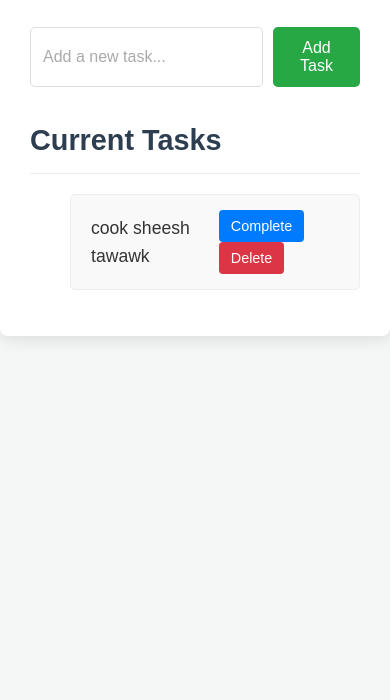
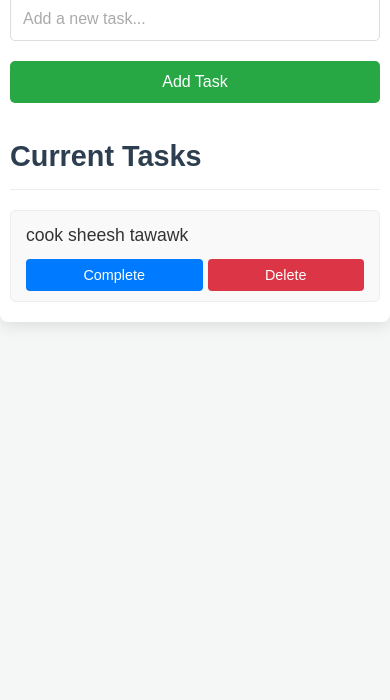
Before and after one commit to ayaibrahim199/frontend_task_manager_app, a plain HTML site: page index.html in a window 390 px wide. Shown: the part 144-844 px from the top of the page. Drawn offline with Linux system fonts and the light colour scheme; no server answers.

Commit message:
Apply full responsive design

```diff
--- a/index.html
+++ b/index.html
@@ -1,10 +1,14 @@
 <!DOCTYPE html>
 <html lang="en">
 <head>
+
     <meta charset="UTF-8">
+
     <meta name="viewport" content="width=device-width, initial-scale=1.0">
     <title>Task Manager App</title>
     <link rel="stylesheet" href="style.css">
+    <script defer src="script.js"></script>
+
 </head>
 <body>
     <div class="container">
--- a/style.css
+++ b/style.css
@@ -1,112 +1,110 @@
-/* Global Styles & Reset */
 body {
-    font-family: Arial, sans-serif; /* نوع الخط: خط Arial أو أي خط sans-serif تاني */
-    margin: 0;                      /* نشيل أي مسافات خارجية افتراضية من Body */
-    padding: 0;                     /* نشيل أي مسافات داخلية افتراضية من Body */
-    background-color: #f4f7f6;      /* لون خلفية فاتح عشان التطبيق يبان عليه */
-    color: #333;                    /* لون الخط الأساسي */
-    line-height: 1.6;               /* مسافة بين السطور عشان القراءة تبقى مريحة */
+    font-family: Arial, sans-serif;
+    margin: 0;
+    padding: 0;
+    background-color: #f4f7f6;
+    color: #333;
+    line-height: 1.6;
 }
 
 .container {
-    max-width: 600px; /* أقصى عرض للكونتينر بتاعنا، عشان ميكبرش أوي على الشاشات الكبيرة */
-    margin: 20px auto; /* مسافة 20px من فوق وتحت، و "auto" عشان يسنتِر الكونتينر في نص الشاشة أفقيًا */
-    background-color: #ffffff; /* خلفية بيضا للكونتينر بتاع التطبيق */
-    padding: 30px; /* مسافة داخلية (حشوة) حوالين المحتوى جوه الكونتينر */
-    border-radius: 8px; /* حواف دائرية خفيفة للكونتينر عشان شكله يبقى أحلى */
-    box-shadow: 0 4px 15px rgba(0, 0, 0, 0.1); /* ظل خفيف للكونتينر عشان يبان بارز */
+    max-width: 600px;
+    margin: 20px auto;
+    background-color: #ffffff;
+    padding: 30px;
+    border-radius: 8px;
+    box-shadow: 0 4px 15px rgba(0, 0, 0, 0.1);
 }
 
 /* Header Styles */
 header {
-    text-align: center; /* النص اللي جوه الـ Header يكون في المنتصف */
-    margin-bottom: 30px; /* مسافة تحت الـ Header */
-    color: #2c3e50; /* لون أغمق لعنوان التطبيق */
+    text-align: center;
+    margin-bottom: 30px;
+    color: #2c3e50;
 }
 
 header h1 {
-    font-size: 2.5em; /* حجم خط كبير للعنوان الرئيسي */
-    margin-bottom: 10px; /* مسافة تحت العنوان */
+    font-size: 2.5em;
+    margin-bottom: 10px;
 }
 
 /* Task Input Section */
 .task-input-section {
-    margin-bottom: 30px; /* مسافة تحت قسم الإضافة */
+    margin-bottom: 30px;
 }
 
-/* هنا كان الخطأ! لازم نستهدف الـ form مباشرةً */
-.task-input-section form { /* <-- تأكدي إن السطر ده كده بالظبط */
-    display: flex; /* هنستخدم Flexbox هنا عشان نخلي صندوق الإدخال والزرار جنب بعض */
-    gap: 10px; /* مسافة بين صندوق الإدخال والزرار */
+.task-input-section form {
+    display: flex;
+    gap: 10px;
 }
 
-#taskInput { /* <-- ده التعديل المهم جداً: استهداف الـ ID الجديد للـ input */
-    flex-grow: 1; /* ده هيخلي صندوق الإدخال ياخد كل المساحة المتاحة المتبقية */
-    padding: 12px; /* مسافة داخلية لصندوق الإدخال */
-    border: 1px solid #ddd; /* حدود خفيفة لصندوق الإدخال */
-    border-radius: 5px; /* حواف دائرية خفيفة */
-    font-size: 1em; /* حجم الخط جوه الصندوق */
-    outline: none; /* نشيل الـ outline اللي بيظهر لما تدوس على الصندوق */
+#taskInput {
+    flex-grow: 1;
+    padding: 12px;
+    border: 1px solid #ddd;
+    border-radius: 5px;
+    font-size: 1em;
+    outline: none;
 }
 
-#taskInput::placeholder { /* <-- ده التعديل المهم: استهداف الـ ID الجديد للـ placeholder */
-    color: #aaa; /* لون النص اللي بيظهر جوه الصندوق (placeholder) */
+#taskInput::placeholder {
+    color: #aaa;
 }
 
-#addTaskBtn { /* <-- ده التعديل المهم جداً: استهداف الـ ID الجديد للـ button */
-    padding: 12px 20px; /* مسافة داخلية للزرار */
-    background-color: #28a745; /* لون أخضر للزرار */
-    color: white; /* لون الخط أبيض */
-    border: none; /* نشيل الحدود من الزرار */
-    border-radius: 5px; /* حواف دائرية */
-    cursor: pointer; /* لما الماوس يجي عليه يبقى شكل إيد عشان يبين إنه زرار */
-    font-size: 1em; /* حجم الخط */
-    transition: background-color 0.3s ease; /* حركة بسيطة لما الماوس يجي على الزرار */
+#addTaskBtn {
+    padding: 12px 20px;
+    background-color: #28a745;
+    color: white;
+    border: none;
+    border-radius: 5px;
+    cursor: pointer;
+    font-size: 1em;
+    transition: background-color 0.3s ease;
 }
 
-#addTaskBtn:hover { /* <-- استهداف الـ ID الجديد للـ button عند الـ hover */
-    background-color: #218838; /* لون أغمق للزرار لما الماوس يجي عليه */
+#addTaskBtn:hover {
+    background-color: #218838;
 }
 
 /* Task List Section */
 .task-list-section h2 {
-    font-size: 1.8em; /* حجم خط عنوان "المهام الحالية" */
-    margin-bottom: 20px; /* مسافة تحته */
+    font-size: 1.8em;
+    margin-bottom: 20px;
     color: #2c3e50;
-    border-bottom: 1px solid #eee; /* خط خفيف تحت العنوان */
-    padding-bottom: 10px; /* مسافة بين العنوان والخط */
+    border-bottom: 1px solid #eee;
+    padding-bottom: 10px;
 }
 
-#task-list { /* الـ ID ده مش مستخدم في الـ HTML اللي بعتيه، الـ ID هو taskList */
-    list-style: none; /* نشيل النقط أو الأرقام الافتراضية بتاعة القائمة */
-    padding: 0; /* نشيل أي مسافات داخلية افتراضية من القائمة */
-    margin: 0; /* نشيل أي مسافات خارجية افتراضية من القائمة */
+#taskList { /* تم تصحيح الـ ID هنا ليتوافق مع HTML: taskList */
+    list-style: none;
+    padding: 0;
+    margin: 0;
 }
 
 .task-item {
-    background-color: #f9f9f9; /* خلفية فاتحة لكل مهمة */
-    border: 1px solid #eee; /* حدود خفيفة للمهمة */
-    padding: 15px 20px; /* مسافة داخلية للمهمة */
-    margin-bottom: 10px; /* مسافة بين كل مهمة والتانية */
-    border-radius: 5px; /* حواف دائرية */
-    display: flex; /* هنستخدم Flexbox هنا عشان النص والأزرار يكونوا جنب بعض */
-    justify-content: space-between; /* نوزع المسافة بالتساوي بين النص والأزرار */
-    align-items: center; /* الأزرار والنص يكونوا في نفس الخط الأفقي */
+    background-color: #f9f9f9;
+    border: 1px solid #eee;
+    padding: 15px 20px;
+    margin-bottom: 10px;
+    border-radius: 5px;
+    display: flex;
+    justify-content: space-between;
+    align-items: center;
 }
 
-.task-item.completed { /* ده الـ Style بتاع المهمة اللي هتكون "مكتملة" */
-    background-color: #e6ffe6; /* لون أخضر فاتح للمهام المكتملة */
-    border-color: #a3e6a3; /* حدود خضرا للمهام المكتملة */
-    opacity: 0.8; /* نقلل الشفافية شوية */
+.task-item.completed {
+    background-color: #e6ffe6;
+    border-color: #a3e6a3;
+    opacity: 0.8;
 }
 
 .task-item.completed .task-title {
-    text-decoration: line-through; /* نعمل خط على النص بتاع المهمة المكتملة */
-    color: #777; /* لون أفتح للنص */
+    text-decoration: line-through;
+    color: #777;
 }
 
 .task-title {
-    flex-grow: 1; /* عنوان المهمة هياخد باقي المساحة المتاحة */
+    flex-grow: 1;
     font-size: 1.1em;
 }
 
@@ -116,12 +114,12 @@ header h1 {
     border-radius: 4px;
     cursor: pointer;
     font-size: 0.9em;
-    margin-left: 5px; /* مسافة بين الأزرار */
+    margin-left: 5px;
     transition: background-color 0.3s ease;
 }
 
 .complete-btn {
-    background-color: #007bff; /* لون أزرق لزرار "Complete" */
+    background-color: #007bff;
     color: white;
 }
 
@@ -130,10 +128,83 @@ header h1 {
 }
 
 .delete-btn {
-    background-color: #dc3545; /* لون أحمر لزرار "Delete" */
+    background-color: #dc3545;
     color: white;
 }
 
 .delete-btn:hover {
     background-color: #c82333;
 }
+
+/* --- Responsive Design Media Queries --- */
+
+/* Media Query for screens smaller than 768px (common breakpoint for tablets/mobiles) */
+@media (max-width: 768px) {
+    .container {
+        max-width: 90%; /* On smaller screens, take up 90% of the width */
+        margin: 10px auto; /* Adjust margin for smaller screens */
+        padding: 15px; /* Adjust padding */
+    }
+
+    /* Adjust font sizes for smaller screens */
+    h1 {
+        font-size: 2em; /* Smaller heading for mobile */
+    }
+
+    input[type="text"] {
+        padding: 8px;
+        font-size: 0.9em;
+    }
+
+    button {
+        padding: 8px 12px;
+        font-size: 0.9em;
+    }
+
+    /* Adjust task item layout for small screens */
+    .task-item {
+        flex-direction: column; /* Stack items vertically on small screens */
+        align-items: flex-start; /* Align items to the start */
+        padding: 10px 15px; /* Adjust padding */
+    }
+
+    .task-title {
+        margin-bottom: 10px; /* Add space between task text and buttons */
+    }
+
+    .task-actions {
+        width: 100%; /* Make buttons take full width */
+        display: flex; /* Use flexbox for buttons within actions */
+        justify-content: flex-start; /* Align buttons to the start */
+        gap: 5px; /* Space between buttons */
+    }
+
+    .task-actions button {
+        flex-grow: 1; /* Make buttons expand to fill available space */
+        margin-left: 0; /* Remove left margin if stacked */
+    }
+}
+
+/* Media Query for even smaller screens (e.g., typical mobile phones) */
+@media (max-width: 480px) {
+    .container {
+        max-width: 95%; /* Even more width on very small screens */
+        padding: 10px;
+    }
+
+    h1 {
+        font-size: 1.8em;
+    }
+
+    .task-input-section form {
+        flex-direction: column; /* Stack input and button vertically */
+    }
+
+    #taskInput {
+        margin-bottom: 10px; /* Add space below input when stacked */
+    }
+
+    #addTaskBtn {
+        width: 100%; /* Make add button full width */
+    }
+}
```
